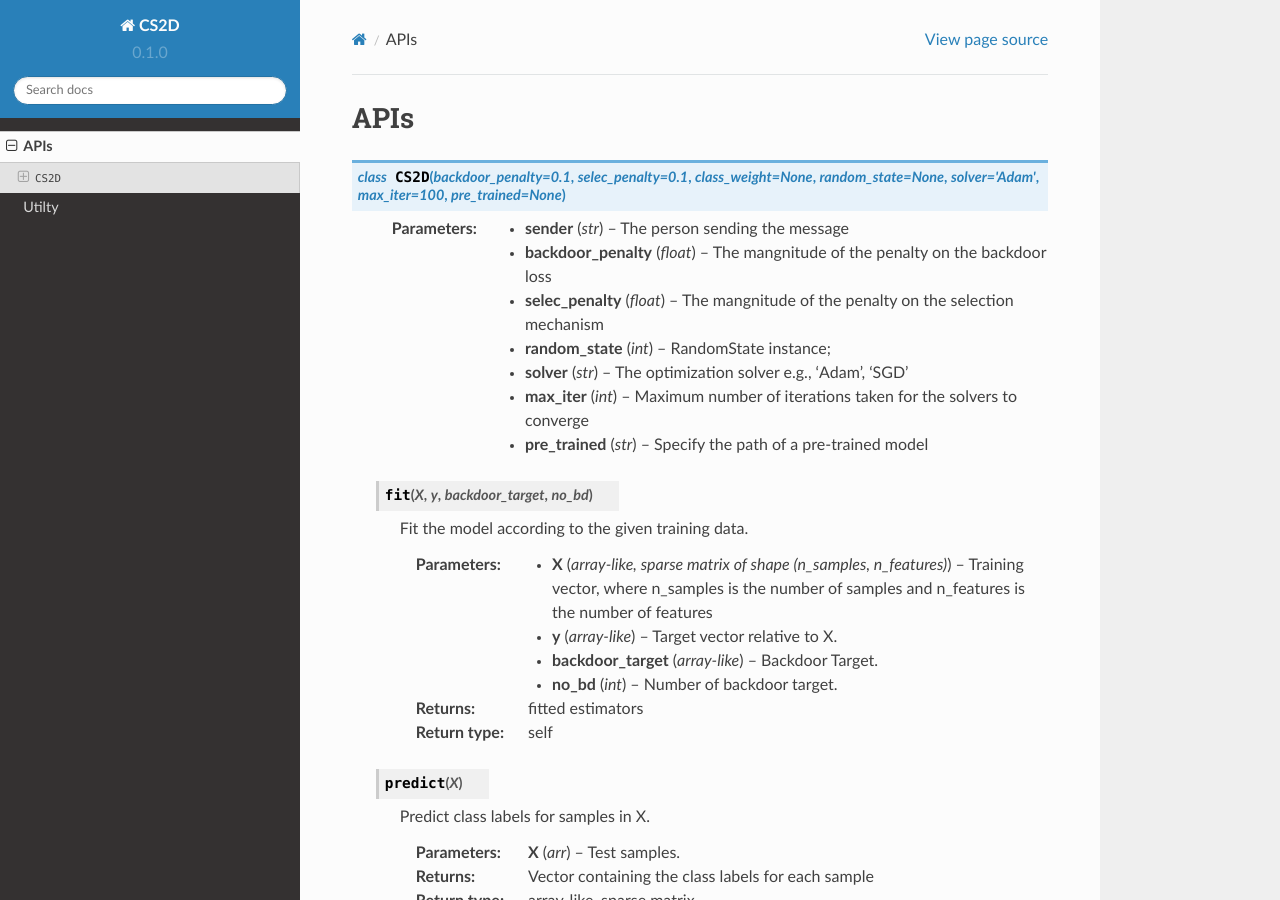
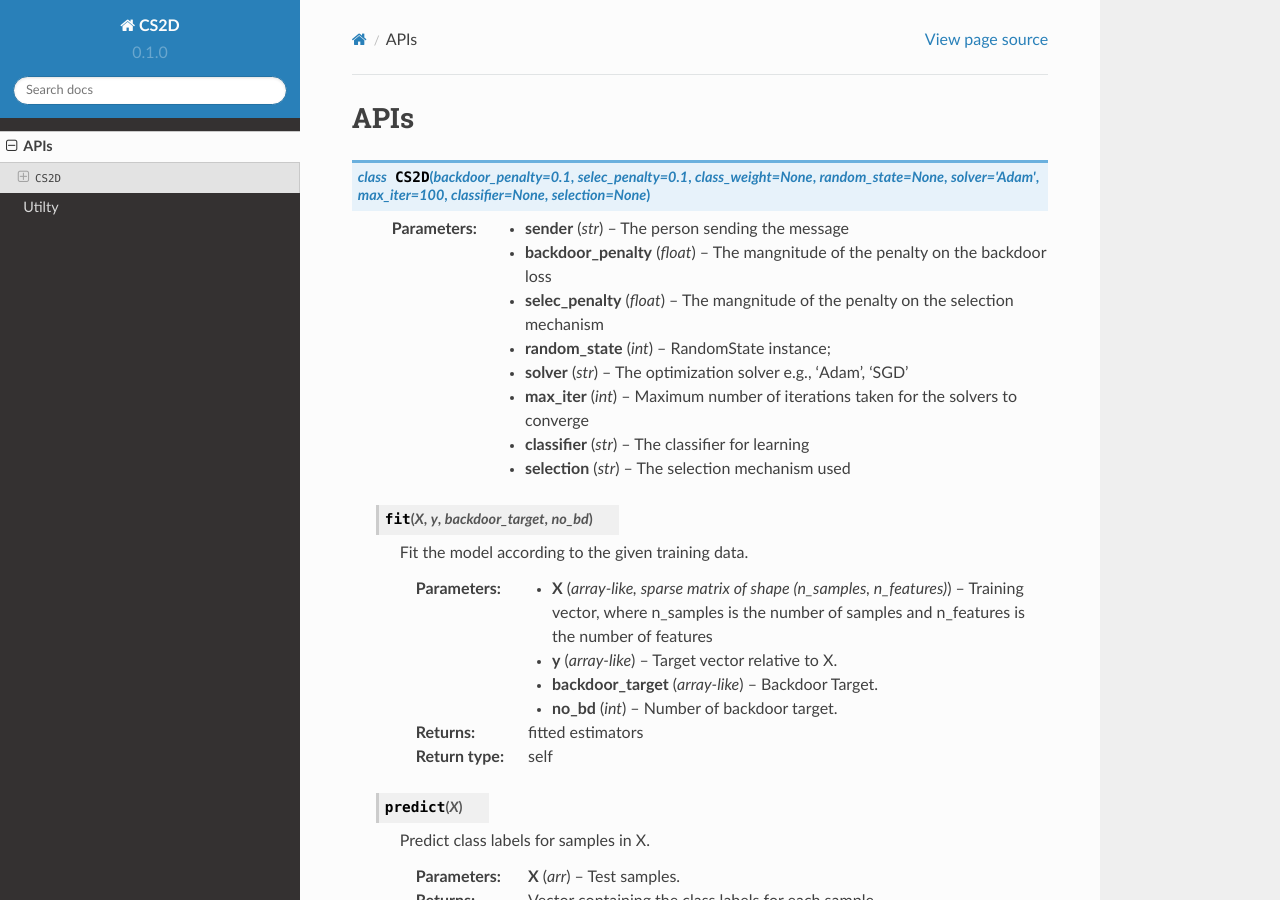
Before and after one commit to jeremyxianx/bd_cs2d, a Sphinx documentation site: the page built from docs/source/api.rst, in a window 1280 px wide and 900 px high. Built offline with Sphinx 7.4.7 and the Read the Docs theme 2.0.0, drawn with Linux system fonts in a browser that asks for light colours.

Commit message:
Update api.rst

```diff
--- a/docs/source/api.rst
+++ b/docs/source/api.rst
@@ -2,7 +2,8 @@
  APIs
 ================
 
-.. py:class:: CS2D(backdoor_penalty = 0.1, selec_penalty = 0.1, class_weight = None, random_state=None, solver='Adam', max_iter=100, pre_trained = None)
+.. py:class:: CS2D(backdoor_penalty = 0.1, selec_penalty = 0.1, class_weight = None, random_state=None, solver='Adam', \
+         max_iter=100, classifier = None, selection = None)
 
  :param str sender: The person sending the message
  :param float backdoor_penalty: The mangnitude of the penalty on the backdoor loss
@@ -10,8 +11,8 @@
  :param int random_state: RandomState instance;
  :param str solver: The optimization solver e.g., 'Adam', 'SGD'
  :param int max_iter: Maximum number of iterations taken for the solvers to converge
- :param str pre_trained: Specify the path of a pre-trained model
-
+ :param str classifier: The classifier for learning
+ :param str selection: The selection mechanism used
 
  .. py:method:: fit(X, y, backdoor_target, no_bd)
 
```
